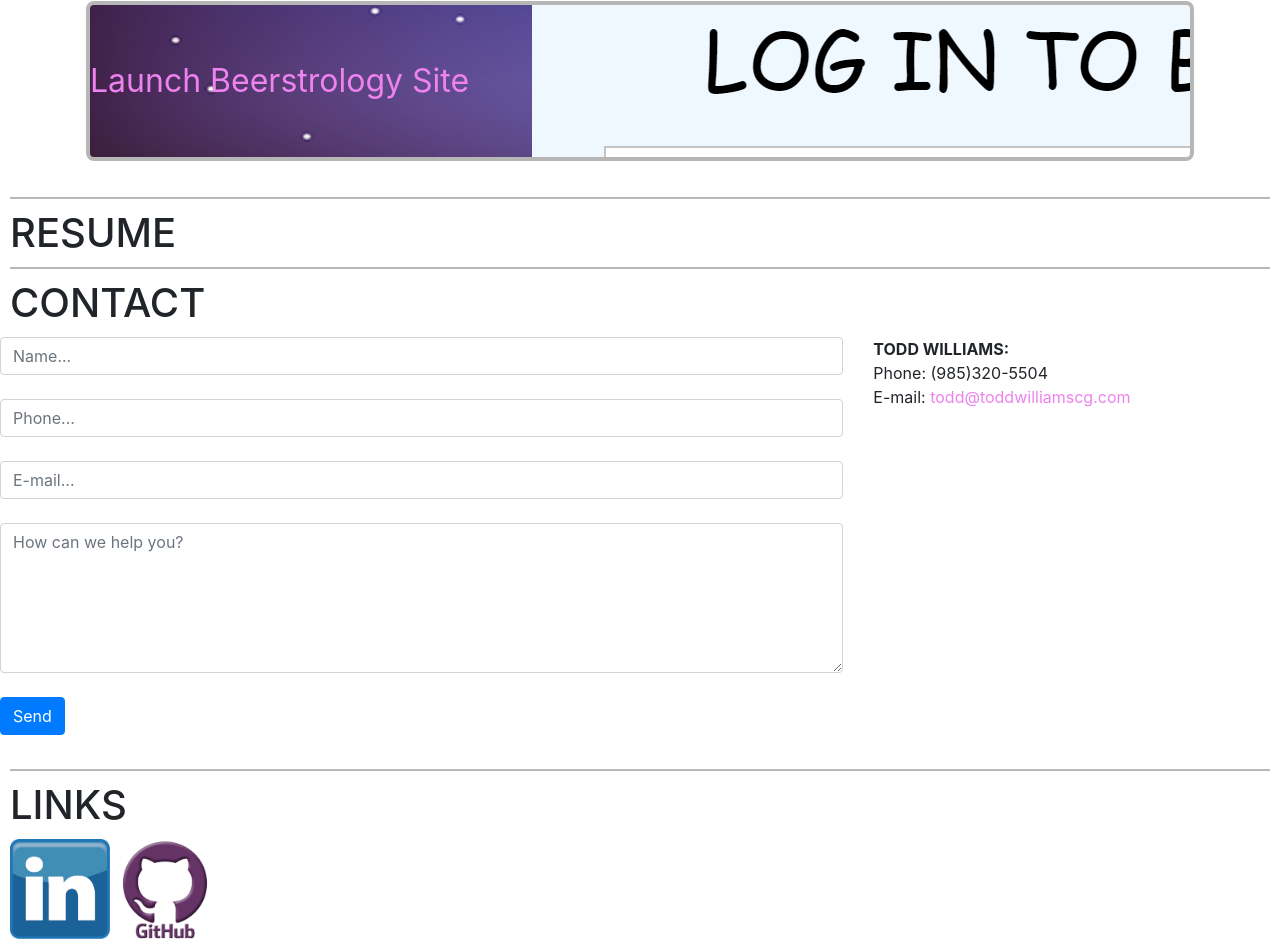
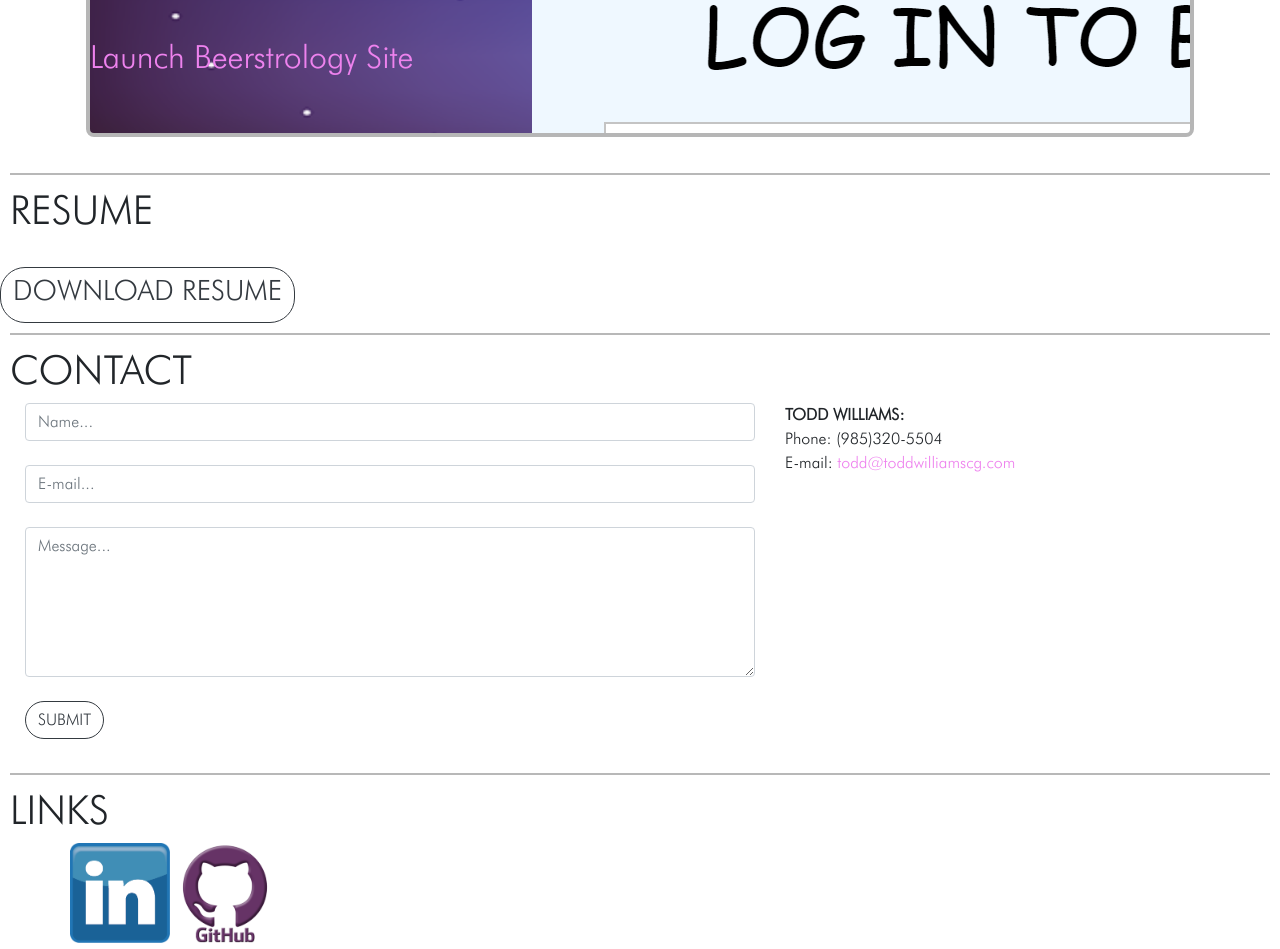
Before and after one commit to IamMonkie/portfolio, a plain HTML site: page index.html in a window 1280 px wide. Shown: the part 1249-2198 px from the top of the page. Drawn offline with nearby package versions, Linux system fonts and the light colour scheme.

Commit message:
revision B

```diff
--- a/assets/css/style.css
+++ b/assets/css/style.css
@@ -1,5 +1,10 @@
+@font-face {
+  src: url(/portfolio/assets/css/fonts/futura-lt-bt/FutuLt.ttf);
+  font-family: futura;
+}
+
 body {
-  /* font-family: Arial, Helvetica, sans-serif; */
+  font-family: futura;
 }
 
 /* Todd Williams */
@@ -117,7 +122,14 @@ a:hover {
   border: 0.125em solid rgb(182, 182, 182);
   border-radius: 0.25em;
 }
+#formContainer {
+  margin: 10px;
+}
 
 #linksContainer {
   margin: 10px;
 }
+
+.btn {
+  border-radius: 25px;
+}
--- a/index.html
+++ b/index.html
@@ -7,41 +7,23 @@
     <title>Todd Williams</title>
 
     <!-- Bootstrap -->
-    <!-- remove after trip
     <link
       rel="stylesheet"
-      href="https://stackpath.bootstrapcdn.com/bootstrap/4.1.3/css/bootstrap.min.css"
-      integrity="sha384-MCw98/SFnGE8fJT3GXwEOngsV7Zt27NXFoaoApmYm81iuXoPkFOJwJ8ERdknLPMO"
-      crossorigin="anonymous"
+      href="assets/bootstrap-4.0.0-dist/css/bootstrap.min.css"
     />
+    <script src="assets/bootstrap-4.0.0-dist/js/bootstrap.min.js"></script>
 
     <script
       src="https://code.jquery.com/jquery-3.3.1.slim.min.js"
       integrity="sha384-q8i/X+965DzO0rT7abK41JStQIAqVgRVzpbzo5smXKp4YfRvH+8abtTE1Pi6jizo"
       crossorigin="anonymous"
     ></script>
-    <script
-      src="https://cdnjs.cloudflare.com/ajax/libs/popper.js/1.14.3/umd/popper.min.js"
-      integrity="sha384-ZMP7rVo3mIykV+2+9J3UJ46jBk0WLaUAdn689aCwoqbBJiSnjAK/l8WvCWPIPm49"
-      crossorigin="anonymous"
-    ></script>
-    <script
-      src="https://stackpath.bootstrapcdn.com/bootstrap/4.1.3/js/bootstrap.min.js"
-      integrity="sha384-ChfqqxuZUCnJSK3+MXmPNIyE6ZbWh2IMqE241rYiqJxyMiZ6OW/JmZQ5stwEULTy"
-      crossorigin="anonymous"
-    ></script>
-remove after trip-->
-    <link
-      rel="stylesheet"
-      href="assets/bootstrap-4.0.0-dist/css/bootstrap.min.css"
-    />
-    <script src="assets/bootstrap-4.0.0-dist/js/bootstrap.min.js"></script>
-    <!--remove after trip-------------------------------------------- -->
+
     <!-- Javascript -->
     <link rel="Javascript" href="assets/javascript/main.js" />
 
     <!-- JQuery -->
-    <script src="jquery-3.3.1.min.js"></script>
+    <script src="https://ajax.googleapis.com/ajax/libs/jquery/3.3.1/jquery.min.js"></script>
 
     <!-- CSS -->
     <link rel="stylesheet" href="assets/css/style.css" />
@@ -49,7 +31,7 @@ remove after trip-->
   <body>
     <!-- navigation bar -->
     <nav
-      class="container-fluid-nav text-center navbar-expand-lg navbar-light bg-light"
+      class="container-fluid-nav navbar navbar-default navbar-fixed-top navbar-expand-lg navbar-light bg-white"
     >
       <button
         class="navbar-toggler"
@@ -65,14 +47,18 @@ remove after trip-->
       <a class="navbar-brand" href="#">TODD WILLIAMS</a>
 
       <div class="collapse navbar-collapse" id="navbarTogglerDemo03">
-        <ul class="navbar-nav mr-auto mt-2 mt-lg-0">
+        <ul class="navbar-nav mr-auto mt-2 mt-lg-0 ">
           <li class="nav-item active">
             <a class="nav-link" href="#">
               <span class="sr-only">(current)</span></a
             >
           </li>
-          <li class="nav-item"><a class="nav-link" href="#">ABOUT ME</a></li>
-          <li class="nav-item"><a class="nav-link" href="#">MY WORK</a></li>
+          <li class="nav-item">
+            <a class="nav-link" href="#aboutMeContainer">ABOUT ME</a>
+          </li>
+          <li class="nav-item">
+            <a class="nav-link" href="#myWorkContainer">MY WORK</a>
+          </li>
           <!-- <li class="nav-item">
             <a class="nav-link" class="text-center" href="#">HANGMAN GAME</a>
           </li>
@@ -86,8 +72,12 @@ remove after trip-->
           <li class="nav-item">
             <a class="nav-link" href="#">BEERSTROLOGY GAME</a>
           </li> -->
-          <li class="nav-item"><a class="nav-link" href="#">RESUME</a></li>
-          <li class="nav-item"><a class="nav-link" href="#">CONTACT</a></li>
+          <li class="nav-item">
+            <a class="nav-link" href="#resumeContainer">RESUME</a>
+          </li>
+          <li class="nav-item">
+            <a class="nav-link" href="#contactContainer">CONTACT</a>
+          </li>
         </ul>
       </div>
     </nav>
@@ -128,6 +118,7 @@ remove after trip-->
     <hr />
 
     <!-- My Work --------------------------------------------------------- -->
+    <div id="myWorkContainer">
       <h1>MY WORK</h1>
       <div
         class="container"
@@ -137,7 +128,11 @@ remove after trip-->
         <div class="container" class="siteLink" id="hangmanContainer">
           <div class="row">
             <div class="sm-column">
-            <a href="http://IamMonkie.github.io/Word-Guess-Game" target="_blank">Launch Hangman Site</a>
+              <a
+                href="http://IamMonkie.github.io/Word-Guess-Game"
+                target="_blank"
+                >Launch Hangman Site</a
+              >
             </div>
           </div>
         </div>
@@ -145,7 +140,11 @@ remove after trip-->
         <div class="container" class="siteLink" id="crystalContainer">
           <div class="row">
             <div class="sm-column">
-            <a href="http://IamMonkie.github.io/crystal-collector" target="_blank">Launch Crystal Collector Site</a>
+              <a
+                href="http://IamMonkie.github.io/crystal-collector"
+                target="_blank"
+                >Launch Crystal Collector Site</a
+              >
             </div>
           </div>
         </div>
@@ -153,7 +152,9 @@ remove after trip-->
         <div class="container" class="siteLink" id="gifyContainer">
           <div class="row">
             <div class="sm-column">
-            <a href="http://IamMonkie.github.io/Giphy-API" target="_blank">Launch Giphy API Site</a>
+              <a href="http://IamMonkie.github.io/Giphy-API" target="_blank"
+                >Launch Giphy API Site</a
+              >
             </div>
           </div>
         </div>
@@ -161,7 +162,11 @@ remove after trip-->
         <div class="container" class="siteLink" id="trainContainer">
           <div class="row">
             <div class="sm-column">
-            <a href="http://IamMonkie.github.io/Train-Scheduler" target="_blank">Launch Train Scheduler Site</a>
+              <a
+                href="http://IamMonkie.github.io/Train-Scheduler"
+                target="_blank"
+                >Launch Train Scheduler Site</a
+              >
             </div>
           </div>
         </div>
@@ -169,50 +174,77 @@ remove after trip-->
         <div class="container" class="siteLink" id="beerstrologyContainer">
           <div class="row">
             <div class="sm-column">
-            <a href="http://IamMonkie.github.io/Beerstrology" target="_blank">Launch Beerstrology Site</a>
+              <a href="http://IamMonkie.github.io/Beerstrology" target="_blank"
+                >Launch Beerstrology Site</a
+              >
+            </div>
           </div>
         </div>
       </div>
     </div>
     <hr />
     <!-- Resume --------------------------------------------------------- -->
+    <div id="resumeContainer">
       <h1>RESUME</h1>
+      <br />
+        <a href="https://dl.dropboxusercontent.com/s/0khxr9tpkm3y6sr/resume_toddWilliams.pdf?dl=0" target="_blank">      <button type="button" class="btn btn-outline-dark btn-white">
+          <h3>DOWNLOAD RESUME</h3></button> </a>
+      </button>
+    </div>
     <hr />
     <!-- Contact --------------------------------------------------------- -->
+    <div id="contactContainer">
       <h1>CONTACT</h1>
-
+      <div class="container" id="formContainer">
         <div class="row">
-  <div class="col-md-8">
+          <div class="col-sm-12 col-md-8">
             <form action="/post" method="post">
-        <input class="form-control" name="name" placeholder="Name..." /><br />
-        <input class="form-control" name="phone" placeholder="Phone..." /><br />
-        <input class="form-control" name="email" placeholder="E-mail..." /><br />
-        <textarea class="form-control" name="text" placeholder="How can we help you?" style="height:150px;"></textarea><br />
-        <input class="btn btn-primary" type="submit" value="Send" /><br /><br />
+              <input
+                class="form-control"
+                name="name"
+                placeholder="Name..."
+              /><br />
+              <input
+                class="form-control"
+                name="email"
+                placeholder="E-mail..."
+              /><br />
+              <textarea
+                class="form-control"
+                name="text"
+                placeholder="Message..."
+                style="height:150px;"
+              ></textarea
+              ><br />
+              <input
+                class="btn btn-outline-dark btn-white"
+                type="submit"
+                value="SUBMIT"
+              /><br /><br />
             </form>
           </div>
           <div class="col-md-4">
             <b>TODD WILLIAMS:</b> <br />
             Phone: (985)320-5504<br />
-    E-mail: <a href="mailto:todd@toddwilliamscg.com">todd@toddwilliamscg.com</a>
-
-
+            E-mail:
+            <a href="mailto:todd@toddwilliamscg.com">todd@toddwilliamscg.com</a>
           </div>
         </div>
-
+      </div>
     </div>
     <hr />
 
     <!-- Links --------------------------------------------------------- -->
+    <div id="linksMainContainer">
       <h1>LINKS</h1>
-    <div class="container" id="linksContainer">
+      <div class="container">
         <div class="row">
           <div class="sm-column">
             <!-- Linkedin --------------------------------------------------------- -->
 
             <a href="http://www.linkedin.com/todd-williams" target="_blank"
               ><img
-              src="/assets/css/images/linkedin-icon.png"
+                src="assets/css/images/linkedin-icon.png"
                 alt="linkedin icon"
                 width="100px"
                 id="linkedinIcon"
@@ -220,11 +252,12 @@ remove after trip-->
             <!-- Github --------------------------------------------------------- -->
             <a href="http://www.github.com/IamMonkie" target="_blank"
               ><img
-              src="/assets/css/images/GitHub-icon.png"
+                src="assets/css/images/GitHub-icon.png"
                 alt="Github icon"
                 width="100px"
                 id="githubIcon"
             /></a>
+          </div>
           <!-- --------------------------------------------------------- -->
         </div>
       </div>
```
Also changed, not shown: assets/css/fonts/futura-lt-bt/FutuLt.ttf (added), 2 other files. Lines whose indentation alone changed are shown as unchanged.
